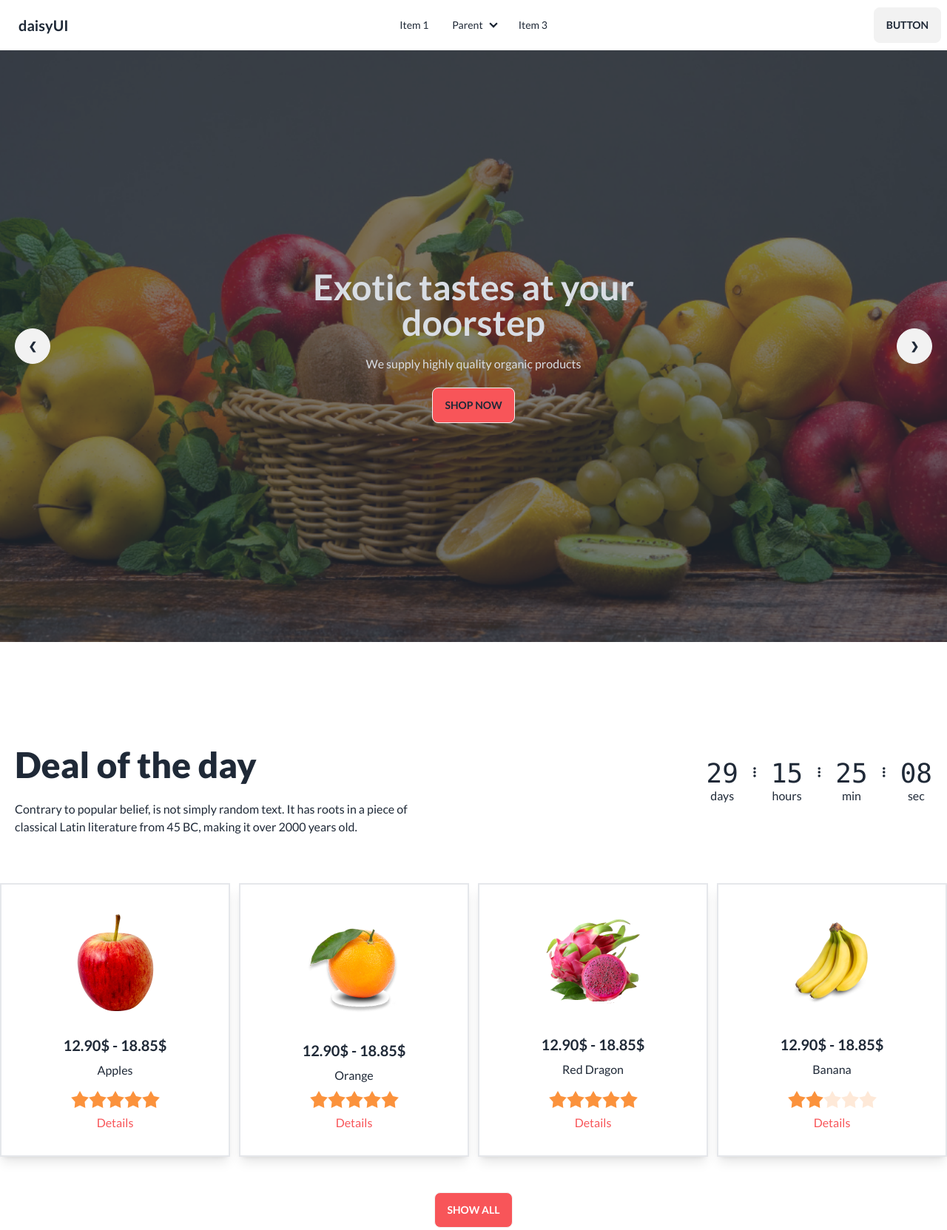
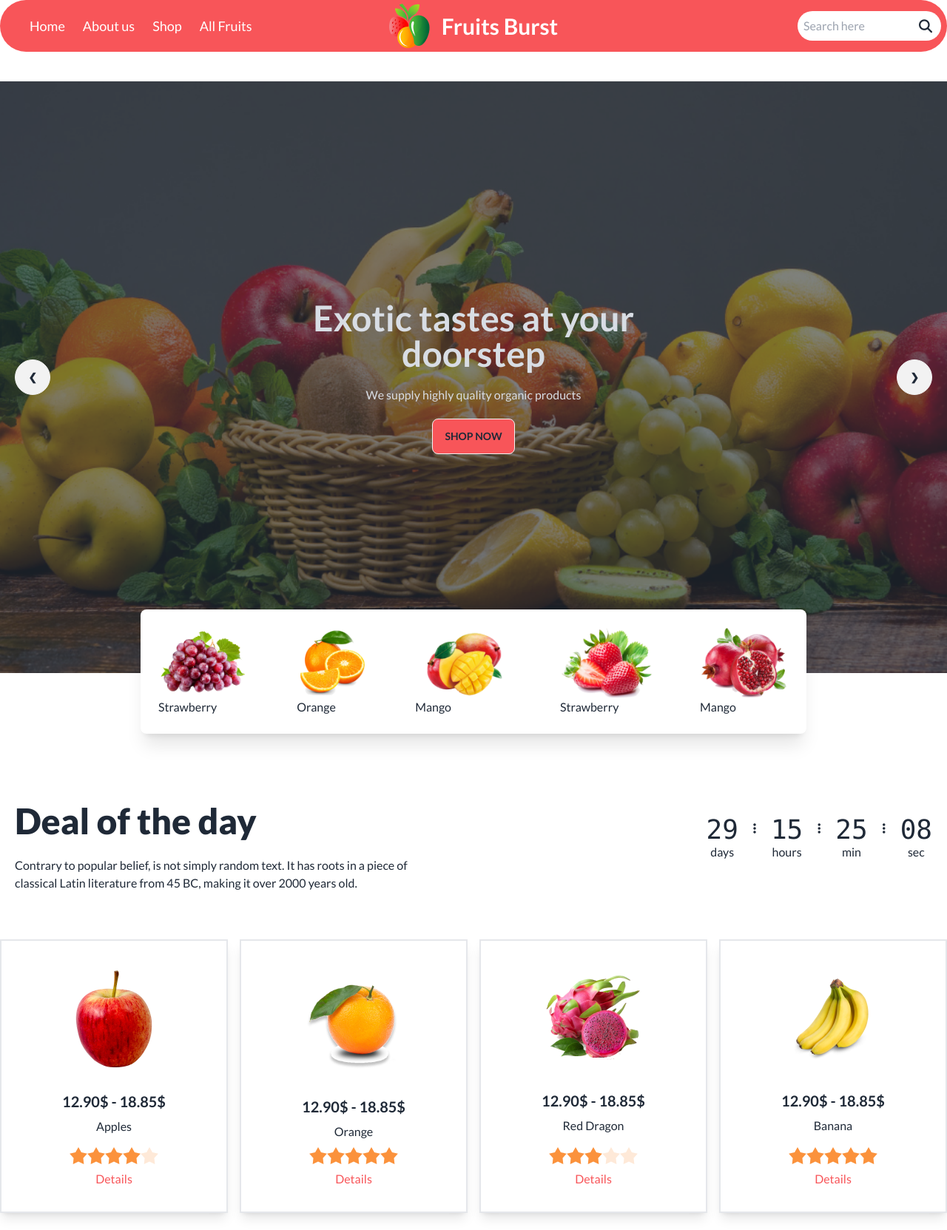
Before and after one commit to mehedianim19/Fruits-Burst, a plain HTML site: page index.html in a window 1280 px wide. Shown: the top 1663 px of the page at 74% size. Drawn offline with nearby package versions, Linux system fonts and the light colour scheme; grey boxes are pictures that could not be loaded.

Commit message:
added nav section

```diff
--- a/index.html
+++ b/index.html
@@ -14,6 +14,7 @@
     <link rel="preconnect" href="https://fonts.googleapis.com">
     <link rel="preconnect" href="https://fonts.gstatic.com" crossorigin>
     <link href="https://fonts.googleapis.com/css2?family=Lato:wght@300;400;700;900&display=swap" rel="stylesheet">
+
     <!-- Customs Tailwind -->
     <script>
         tailwind.config = {
@@ -33,57 +34,46 @@
         .c-item {
              height: 480px;
         }
-
-        .c-img {
-            height: 100%;
-            object-fit: cover;
-             filter: brightness(0.6);
-        }
       </style>
 </head>
 <body class="font-lato">
     <header class="md:container md:mx-auto">
-        <div class="navbar bg-base-100">
-            <div class="navbar-start">
+      <nav >
+        <div class="navbar bg-base-100 bg-bg-button rounded-[600px] h-[70px]">
+            <div class="">
               <div class="dropdown">
                 <label tabindex="0" class="btn btn-ghost lg:hidden">
                   <svg xmlns="http://www.w3.org/2000/svg" class="h-5 w-5" fill="none" viewBox="0 0 24 24" stroke="currentColor"><path stroke-linecap="round" stroke-linejoin="round" stroke-width="2" d="M4 6h16M4 12h8m-8 6h16" /></svg>
                 </label>
-                <ul tabindex="0" class="menu menu-sm dropdown-content mt-3 z-[1] p-2 shadow bg-base-100 rounded-box w-52">
-                  <li><a>Item 1</a></li>
-                  <li>
-                    <a>Parent</a>
-                    <ul class="p-2">
-                      <li><a>Submenu 1</a></li>
-                      <li><a>Submenu 2</a></li>
-                    </ul>
-                  </li>
-                  <li><a>Item 3</a></li>
+                <ul tabindex="0" class="menu menu-sm dropdown-content mt-3 z-[1] p-2 shadow bg-base-100 rounded-box w-52 text-lg text-black gap-6 ml-7 font-medium">
+                    <li>Home</li>
+                    <li>About us</li>
+                    <li>Shop</li>
+                    <li>All Fruits</li>
                 </ul>
               </div>
-              <a class="btn btn-ghost normal-case text-xl">daisyUI</a>
+
             </div>
-            <div class="navbar-center hidden lg:flex">
-              <ul class="menu menu-horizontal px-1">
-                <li><a>Item 1</a></li>
-                <li tabindex="0">
-                  <details>
-                    <summary>Parent</summary>
-                    <ul class="p-2">
-                      <li><a>Submenu 1</a></li>
-                      <li><a>Submenu 2</a></li>
-                    </ul>
-                  </details>
-                </li>
-                <li><a>Item 3</a></li>
+            <div class="navbar-start hidden lg:flex">
+              <ul class="menu menu-horizontal px-1 text-lg text-white gap-6 ml-7 font-medium">
+                <li>Home</li>
+                <li>About us</li>
+                <li>Shop</li>
+                <li>All Fruits</li>
               </ul>
             </div>
+            <div class="navbar-center gap-4">
+              <img src="./images/logo.png" alt="">
+              <h2 class="text-3xl font-bold text-white">Fruits Burst</h2>
+            </div>
             <div class="navbar-end">
-              <a class="btn">Button</a>
+                <input type="text" placeholder="Search here" class="bg-[#FFF] rounded-3xl p-2 relative hidden sm:block">
+                <i class="fa-solid fa-magnifying-glass text-lg absolute left-33 right-5 hidden sm:block"></i>
             </div>
-        </div>
+          </div>
+       </nav>
           <!-- Carousel Section -->
-          <div class="carousel w-full h[600px]">
+          <div class="carousel w-full lg:min-h-[calc(100vh-110px)] relative my-10">
             <div id="slide1" class="carousel-item relative w-full">
                 <div class="hero min-h-screen" style="background-image: url('./images/banner1.png');">
                     <div class="hero-overlay bg-opacity-60"></div>
@@ -149,8 +139,36 @@
               </div>
             </div>
           </div>
+          <!-- banner card section -->
+          <section class="md:container mx-auto absolute top-35 left-25 -left-50 -bottom-48 hidden sm:block">
+            <div class="lg:w-[900px] md:w-[600px] mx-auto bg-base-100 shadow-xl p-6 flex justify-center items-center gap-16 rounded-lg">
+              <div>
+                  <img src="./images/fruit1.png" alt="">
+                  <p>Strawberry</p>
+              </div>
+              <div>
+                <img src="./images/fruit2.png" alt="">
+                <p>Orange</p>
+              </div>
+              <div>
+                <img src="./images/fruit3.png" alt="">
+                <p>Mango</p>
+              </div>
+              <div>
+                <img src="./images/fruit4.png" alt="">
+                <p>Strawberry</p>
+              </div>
+              <div>
+                <img src="./images/fruit5.png" alt="">
+                <p>Mango</p>
+              </div>
+
+          </div>
+          </section>
     </header>
-    <main class="md:container md:mx-auto">
+
+    <!-- main section started here -->
+    <main class="md:container md:mx-auto my-24">
         <section class="my-24 text-center">
             <div class="lg:flex justify-between items-center lg:gap-7 mx-5">
                 <div class=" gap-5 my-4">
@@ -189,19 +207,19 @@
                       </div>
                 </div>
             </div>
-            <div class="grid grid-cols-1 md:grid-cols-2 lg:grid-cols-4 my-12 lg:gap-3 gap-4 ">
+            <div class="grid grid-cols-1 md:grid-cols-2 lg:grid-cols-4 my-12 lg:gap-4 gap-4 ">
               <div class="card bg-base-100 shadow-lg border-2 rounded-none">
                 <figure class="px-10 pt-10">
                   <img src="./images/fruit6.png" alt="Shoes" class="" />
                 </figure>
                 <div class="card-body items-center text-center">
-                  <h2 class="card-title">12.90$ - 18.85$</h2>
-                  <p>Apples</p>
+                  <h2 class="card-title text-xl font-bold">12.90$ - 18.85$</h2>
+                  <p class="font-medium">Apples</p>
                   <div class="rating">
                     <input type="radio" name="rating-2" class="mask mask-star-2 bg-orange-400" />
-                    <input type="radio" name="rating-2" class="mask mask-star-2 bg-orange-400" checked />
+                    <input type="radio" name="rating-2" class="mask mask-star-2 bg-orange-400"  />
                     <input type="radio" name="rating-2" class="mask mask-star-2 bg-orange-400" />
-                    <input type="radio" name="rating-2" class="mask mask-star-2 bg-orange-400" />
+                    <input type="radio" name="rating-2" class="mask mask-star-2 bg-orange-400" checked/>
                     <input type="radio" name="rating-2" class="mask mask-star-2 bg-orange-400" />
                    </div>
                     <!-- Open the modal using ID.showModal() method -->
@@ -217,9 +235,9 @@
                             <p>Professional employees are there for you to pick the most amazing and fresh fruits.</p>
                             <div class="rating my-4">
                               <input type="radio" name="rating-2" class="mask mask-star-2 bg-orange-400" />
-                              <input type="radio" name="rating-2" class="mask mask-star-2 bg-orange-400" checked />
+                              <input type="radio" name="rating-2" class="mask mask-star-2 bg-orange-400"  />
                               <input type="radio" name="rating-2" class="mask mask-star-2 bg-orange-400" />
-                              <input type="radio" name="rating-2" class="mask mask-star-2 bg-orange-400" />
+                              <input type="radio" name="rating-2" class="mask mask-star-2 bg-orange-400" checked/>
                               <input type="radio" name="rating-2" class="mask mask-star-2 bg-orange-400" />
                             </div>
                             <div class="card-actions my-4">
@@ -241,11 +259,11 @@
                     <h2 class="card-title">12.90$ - 18.85$</h2>
                     <p>Orange</p>
                     <div class="rating">
-                      <input type="radio" name="rating-2" class="mask mask-star-2 bg-orange-400" />
-                      <input type="radio" name="rating-2" class="mask mask-star-2 bg-orange-400" checked />
-                      <input type="radio" name="rating-2" class="mask mask-star-2 bg-orange-400" />
-                      <input type="radio" name="rating-2" class="mask mask-star-2 bg-orange-400" />
-                      <input type="radio" name="rating-2" class="mask mask-star-2 bg-orange-400" />
+                      <input type="radio" name="rating-3" class="mask mask-star-2 bg-orange-400" />
+                      <input type="radio" name="rating-3" class="mask mask-star-2 bg-orange-400"  />
+                      <input type="radio" name="rating-3" class="mask mask-star-2 bg-orange-400" />
+                      <input type="radio" name="rating-3" class="mask mask-star-2 bg-orange-400" />
+                      <input type="radio" name="rating-3" class="mask mask-star-2 bg-orange-400" checked/>
                      </div>
                       <!-- Open the modal using ID.showModal() method -->
                      <button class="text-center text-[#F85559] " onclick="my_modal_2.showModal()">Details</button>
@@ -259,11 +277,11 @@
                               <h2 class="card-title">Orange</h2>
                               <p>Professional employees are there for you to pick the most amazing and fresh fruits.</p>
                               <div class="rating my-4">
-                                <input type="radio" name="rating-2" class="mask mask-star-2 bg-orange-400" />
-                                <input type="radio" name="rating-2" class="mask mask-star-2 bg-orange-400" checked />
-                                <input type="radio" name="rating-2" class="mask mask-star-2 bg-orange-400" />
-                                <input type="radio" name="rating-2" class="mask mask-star-2 bg-orange-400" />
-                                <input type="radio" name="rating-2" class="mask mask-star-2 bg-orange-400" />
+                                <input type="radio" name="rating-3" class="mask mask-star-2 bg-orange-400" />
+                                <input type="radio" name="rating-3" class="mask mask-star-2 bg-orange-400"  />
+                                <input type="radio" name="rating-3" class="mask mask-star-2 bg-orange-400" />
+                                <input type="radio" name="rating-3" class="mask mask-star-2 bg-orange-400" />
+                                <input type="radio" name="rating-3" class="mask mask-star-2 bg-orange-400"checked />
                               </div>
                               <div class="card-actions my-4">
                                 <button class="btn bg-white text-black border-red-500">Close</button>
@@ -284,11 +302,11 @@
                     <h2 class="card-title">12.90$ - 18.85$</h2>
                     <p>Red Dragon</p>
                     <div class="rating">
-                      <input type="radio" name="rating-2" class="mask mask-star-2 bg-orange-400" />
-                      <input type="radio" name="rating-2" class="mask mask-star-2 bg-orange-400" checked />
-                      <input type="radio" name="rating-2" class="mask mask-star-2 bg-orange-400" />
-                      <input type="radio" name="rating-2" class="mask mask-star-2 bg-orange-400" />
-                      <input type="radio" name="rating-2" class="mask mask-star-2 bg-orange-400" />
+                      <input type="radio" name="rating-4" class="mask mask-star-2 bg-orange-400" />
+                      <input type="radio" name="rating-4" class="mask mask-star-2 bg-orange-400"  />
+                      <input type="radio" name="rating-4" class="mask mask-star-2 bg-orange-400" checked/>
+                      <input type="radio" name="rating-4" class="mask mask-star-2 bg-orange-400" />
+                      <input type="radio" name="rating-4" class="mask mask-star-2 bg-orange-400" />
                      </div>
                       <!-- Open the modal using ID.showModal() method -->
                      <button class="text-center text-[#F85559] " onclick="my_modal_3.showModal()">Details</button>
@@ -302,11 +320,11 @@
                               <h2 class="card-title">Red Dragon</h2>
                               <p>Professional employees are there for you to pick the most amazing and fresh fruits.</p>
                               <div class="rating my-4">
-                                <input type="radio" name="rating-2" class="mask mask-star-2 bg-orange-400" />
-                                <input type="radio" name="rating-2" class="mask mask-star-2 bg-orange-400" checked />
-                                <input type="radio" name="rating-2" class="mask mask-star-2 bg-orange-400" />
-                                <input type="radio" name="rating-2" class="mask mask-star-2 bg-orange-400" />
-                                <input type="radio" name="rating-2" class="mask mask-star-2 bg-orange-400" />
+                                <input type="radio" name="rating-4" class="mask mask-star-2 bg-orange-400" />
+                                <input type="radio" name="rating-4" class="mask mask-star-2 bg-orange-400" />
+                                <input type="radio" name="rating-4" class="mask mask-star-2 bg-orange-400" checked />
+                                <input type="radio" name="rating-4" class="mask mask-star-2 bg-orange-400" />
+                                <input type="radio" name="rating-4" class="mask mask-star-2 bg-orange-400" />
                               </div>
                               <div class="card-actions my-4">
                                 <button class="btn bg-white text-black border-red-500">Close</button>
@@ -327,11 +345,11 @@
                       <h2 class="card-title">12.90$ - 18.85$</h2>
                       <p>Banana</p>
                       <div class="rating">
-                        <input type="radio" name="rating-2" class="mask mask-star-2 bg-orange-400" />
-                        <input type="radio" name="rating-2" class="mask mask-star-2 bg-orange-400" checked />
-                        <input type="radio" name="rating-2" class="mask mask-star-2 bg-orange-400" />
-                        <input type="radio" name="rating-2" class="mask mask-star-2 bg-orange-400" />
-                        <input type="radio" name="rating-2" class="mask mask-star-2 bg-orange-400" />
+                        <input type="radio" name="rating-5" class="mask mask-star-2 bg-orange-400" />
+                        <input type="radio" name="rating-5" class="mask mask-star-2 bg-orange-400" />
+                        <input type="radio" name="rating-5" class="mask mask-star-2 bg-orange-400" />
+                        <input type="radio" name="rating-5" class="mask mask-star-2 bg-orange-400" />
+                        <input type="radio" name="rating-5" class="mask mask-star-2 bg-orange-400"  checked/>
                        </div>
                         <!-- Open the modal using ID.showModal() method -->
                        <button class="text-center text-[#F85559] " onclick="my_modal_4.showModal()">Details</button>
@@ -345,11 +363,11 @@
                                 <h2 class="card-title">Banana</h2>
                                 <p>Professional employees are there for you to pick the most amazing and fresh fruits.</p>
                                 <div class="rating my-4">
-                                  <input type="radio" name="rating-2" class="mask mask-star-2 bg-orange-400" />
-                                  <input type="radio" name="rating-2" class="mask mask-star-2 bg-orange-400" checked />
-                                  <input type="radio" name="rating-2" class="mask mask-star-2 bg-orange-400" />
-                                  <input type="radio" name="rating-2" class="mask mask-star-2 bg-orange-400" />
-                                  <input type="radio" name="rating-2" class="mask mask-star-2 bg-orange-400" />
+                                  <input type="radio" name="rating-5" class="mask mask-star-2 bg-orange-400" />
+                                  <input type="radio" name="rating-5" class="mask mask-star-2 bg-orange-400"  />
+                                  <input type="radio" name="rating-5" class="mask mask-star-2 bg-orange-400" />
+                                  <input type="radio" name="rating-5" class="mask mask-star-2 bg-orange-400" />
+                                  <input type="radio" name="rating-5" class="mask mask-star-2 bg-orange-400" checked/>
                                 </div>
                                 <div class="card-actions my-4">
                                   <button class="btn bg-white text-black border-red-500">Close</button>
@@ -363,7 +381,7 @@
                     </div>
                 </div>
             </div>
-            <button class="btn text-center bg-bg-button text-white hover:text-white hover:bg-red-600">Show All</button>
+            <button class="btn text-center bg-bg-button text-white hover:text-white hover:bg-red-600 text-xl font-medium">Show All</button>
 
 
         </section>
@@ -385,9 +403,9 @@
                           <h2 class="card-title">Awlad Hossain</h2>
                           <p>Fruits Expert</p>
                           <div class="flex gap-3 text-[#F85559] rounded-full">
-                          <i class="fa-brands fa-facebook"></i>
-                          <i class="fa-brands fa-twitter"></i>
-                          <i class="fa-brands fa-linkedin"></i>
+                          <img src="./images/facebook 1.svg" alt="">
+                          <img src="./images/twitter (1) 1.svg" alt="">
+                          <img src="./images/linkedin 1.svg" alt="">
                           </div>
                         </div>
 
@@ -400,9 +418,9 @@
                             <h2 class="card-title">Awlad Hossain</h2>
                             <p>Fruits Expert</p>
                             <div class="flex gap-3 text-[#F85559] rounded-full">
-                            <i class="fa-brands fa-facebook"></i>
-                            <i class="fa-brands fa-twitter"></i>
-                            <i class="fa-brands fa-linkedin"></i>
+                              <img src="./images/facebook 1.svg" alt="">
+                              <img src="./images/twitter (1) 1.svg" alt="">
+                              <img src="./images/linkedin 1.svg" alt="">
                             </div>
                           </div>
                     </div>
@@ -414,9 +432,9 @@
                             <h2 class="card-title">Awlad Hossain</h2>
                             <p>Fruits Expert</p>
                             <div class="flex gap-3 text-[#F85559] rounded-full">
-                            <i class="fa-brands fa-facebook"></i>
-                            <i class="fa-brands fa-twitter"></i>
-                            <i class="fa-brands fa-linkedin"></i>
+                              <img src="./images/facebook 1.svg" alt="">
+                              <img src="./images/twitter (1) 1.svg" alt="">
+                              <img src="./images/linkedin 1.svg" alt="">
                             </div>
                           </div>
                     </div>
@@ -428,9 +446,9 @@
                             <h2 class="card-title">Awlad Hossain</h2>
                             <p>Fruits Expert</p>
                             <div class="flex gap-3 text-[#F85559] rounded-full">
-                            <i class="fa-brands fa-facebook"></i>
-                            <i class="fa-brands fa-twitter"></i>
-                            <i class="fa-brands fa-linkedin"></i>
+                              <img src="./images/facebook 1.svg" alt="">
+                              <img src="./images/twitter (1) 1.svg" alt="">
+                              <img src="./images/linkedin 1.svg" alt="">
                             </div>
                           </div>
                     </div>
@@ -440,41 +458,44 @@
           </div>
 
           <!-- Choose US Section -->
-          <section>
+          <section class="my-24">
             <h2 class="text-4xl font-extrabold mb-5 font-lato text-center">Why Choose Us</h2>
             <p class="lg:max-w-4xl mx-auto mb-8 font-lato font-medium text-center">Contrary to popular belief, is not simply random text. It has roots in a piece of classical <br> Latin literature from 45 BC, making it over 2000 years old. </p>
 
-            <div class="flex justify-evenly items-center my-12">
+            <div class="flex flex-col md:flex-col lg:flex-row justify-evenly items-center my-12">
                 <div class="">
-                  <div class="flex gap-4 my-10 ">
+                  <div class="flex flex-col md:flex-col lg:flex-row  items-center justify-center gap-4 my-10 ">
                       <div class="mt-5">
                         <i id="rounded-full bg-gray border-4" class="fa-solid fa-people-group"></i>
                       </div>
                       <div class="">
                         <h3 class="text-2xl font-extrabold">Dedicated Team</h3>
+                        <hr class="border-b-2 w-48 text-black mt-4 items-start">
                         <p class="mt-3 font-medium">Professional employees are there for you to pick <br> the most amazing and fresh fruits.</p>
                       </div>
                   </div>
-                  <div class="flex gap-4 my-10 items-center mt-3">
+                  <div class="flex flex-col md:flex-col lg:flex-row gap-4 my-10 items-center mt-3">
                     <div class="mt-5">
                       <i id="rounded-full bg-gray border-4" class="fa-regular fa-heart"></i>
                     </div>
                     <div class="">
                       <h3 class="text-2xl font-extrabold">Dedicated Team</h3>
+                      <hr class="border-b-2 w-48 text-black mt-4">
                       <p class="mt-3 font-medium">Professional employees are there for you to pick <br> the most amazing and fresh fruits.</p>
                     </div>
                   </div>
-                  <div class="flex gap-4 my-10 items-center mt-3">
+                  <div class="flex flex-col md:flex-col lg:flex-row gap-4 my-10 items-center mt-3">
                     <div class="mt-5">
                       <i id="rounded-full bg-gray border-4" class="fa-solid fa-gift"></i>
                     </div>
                     <div class="">
                       <h3 class="text-2xl font-extrabold">Dedicated Team</h3>
+                      <hr class="border-b-2 w-48 text-black mt-4">
                       <p class="mt-3 font-medium">Professional employees are there for you to pick <br> the most amazing and fresh fruits.</p>
                     </div>
                   </div>
                 </div>
-                <div class=" flex justify-center items-center ">
+                <div class=" flex  justify-center items-center ">
                   <img src="./images/whychoose1.png" alt="">
                 </div>
                 <div class=" ">
@@ -484,6 +505,7 @@
                     </div>
                     <div class="">
                       <h3 class="text-2xl font-extrabold">Dedicated Team</h3>
+                      <hr class="border-b-2 w-48 text-black mt-4 ml-auto ">
                       <p class="mt-3 font-medium">Professional employees are there for you to pick <br> the most amazing and fresh fruits.</p>
                     </div>
                 </div>
@@ -493,6 +515,7 @@
                   </div>
                   <div class="">
                     <h3 class="text-2xl font-extrabold">Dedicated Team</h3>
+                    <hr class="border-b-2 w-48 text-black mt-4 ml-auto">
                     <p class="mt-3 font-medium">Professional employees are there for you to pick <br> the most amazing and fresh fruits.</p>
                   </div>
                 </div>
@@ -502,6 +525,7 @@
                   </div>
                   <div class="">
                     <h3 class="text-2xl font-extrabold">Dedicated Team</h3>
+                    <hr class="border-b-2 w-48 text-black mt-4 ml-auto">
                     <p class="mt-3 font-medium">Professional employees are there for you to pick <br> the most amazing and fresh fruits.</p>
                   </div>
                 </div>
@@ -517,7 +541,7 @@
           Fruits Burst
         </p>
       </div>
-      <div class="grid grid-cols-3 lg:grid-flow-col md:grid-flow-col gap-4 mb-4 text-lg font-medium no-underline ">
+      <div class="grid grid-cols-1 lg:grid-flow-col md:grid-flow-col gap-4 mb-4 text-lg font-medium ">
         <a class="link link-hover mx-5 list-none">Home</a>
         <a class="link link-hover mx-5">About us</a>
         <a class="link link-hover mx-5">Shop</a>
@@ -526,7 +550,7 @@
         <a class="link link-hover mx-5">My Account</a>
       </div>
       <div>
-        <div class="grid grid-flow-col gap-7 justify-evenly items-center">
+        <div class="grid grid-cols-2 grid-flow-col md:grid-flow-col gap-5 justify-evenly items-center">
 
             <i class="fa-brands fa-twitter text-[#1DA1F2] text-3xl rounded-xl"></i>
             <i class="fa-brands fa-facebook text-[#4267B2] text-3xl rounded-xl"></i>
```
Also changed, not shown: images/facebook 1.svg (added), images/linkedin 1.svg (added), images/twitter (1) 1.svg (added).
